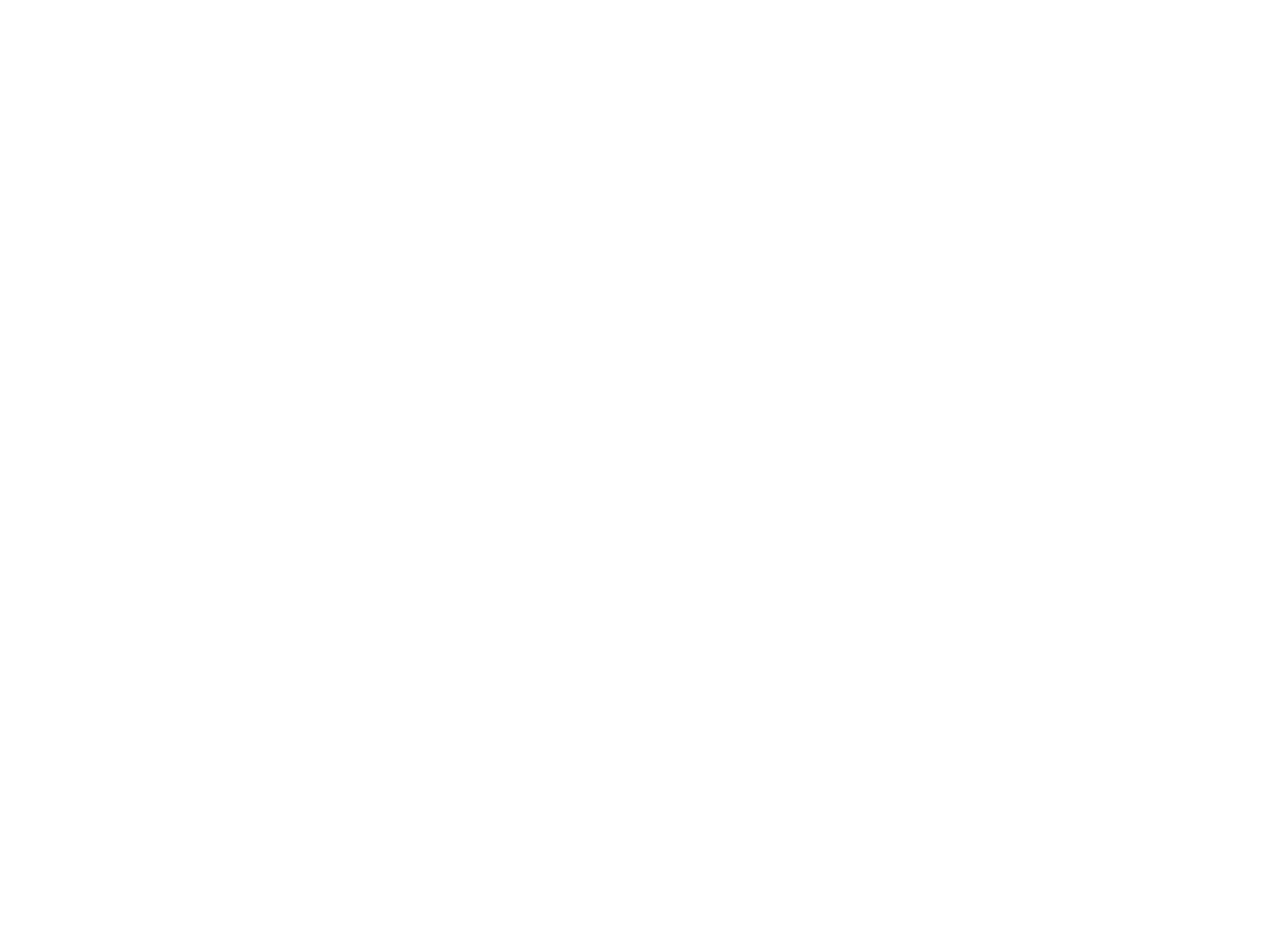
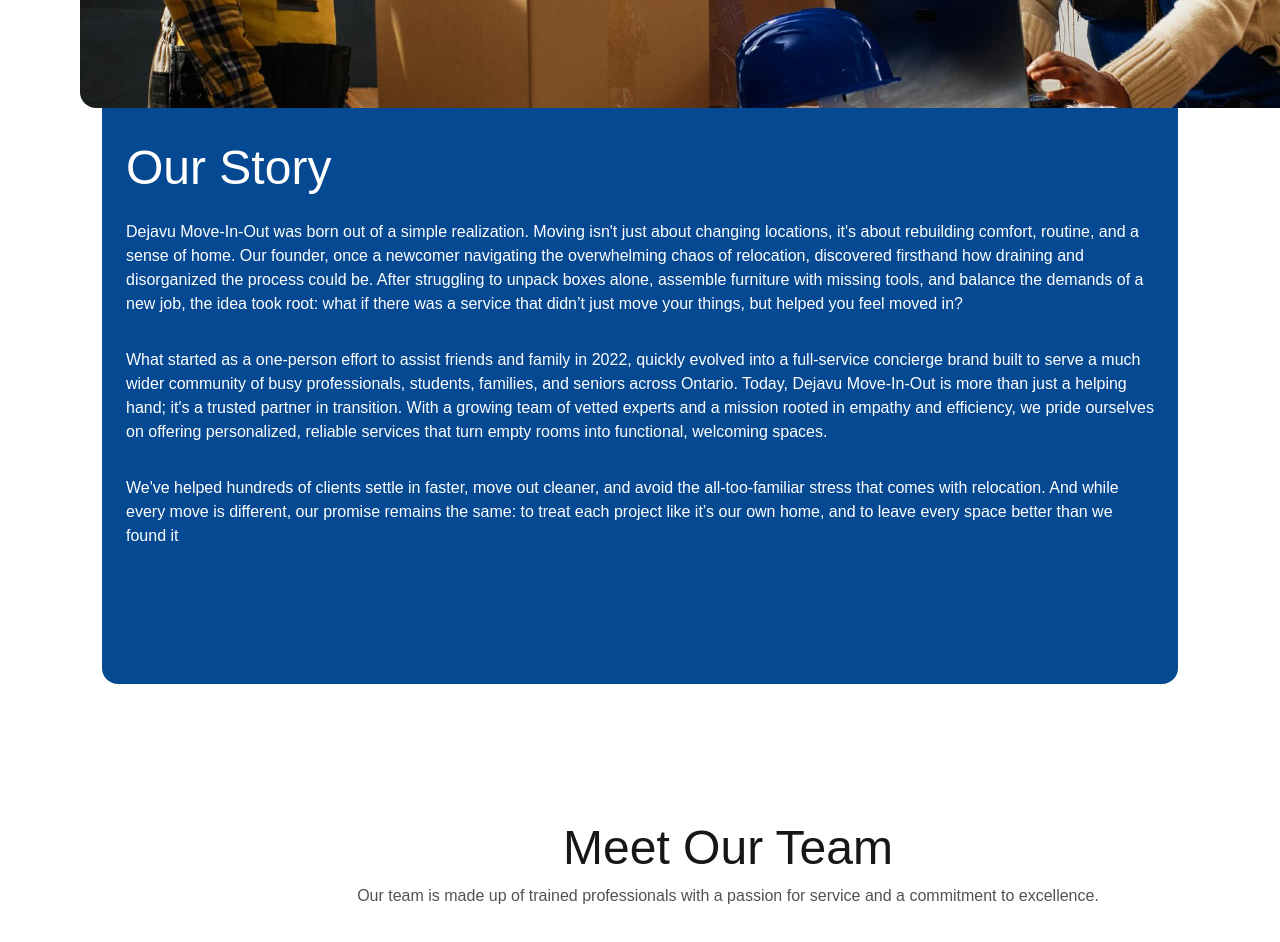
Before and after one commit to S0liddreams/dejavu-website, a Next.js app: page /about in a window 1280 px wide. Shown: the part 2340-3282 px from the top of the page. Before the commit the page ends 1836 px from the top, so only its background shows below. Built offline with nearby package versions, Linux system fonts and the light colour scheme; a web font is replaced by a local one.

Commit message:
update on about page
update on our teams

```diff
--- a/src/app/about/page.jsx
+++ b/src/app/about/page.jsx
@@ -80,6 +80,65 @@
           </div>
         </div>
       </div>
+
+      {/**OUR STORY */}
+      <div className="h-full lg:py-[64px] lg:px-[72px] py-[40px] px-[20px]  ">
+        <div className="h-[420px] lg:h-[556px] xl:w-[1296px] rounded-[16px] lg:p-[20px] bg-ourstory-image mx-auto"></div>
+        <div className="xl:h-[576px] h-[1057px] md:h-full w-[295px] md:w-[595px]  lg:w-[700px] xl:w-[1076px] rounded-bl-[16px] rounded-br-[16px] lg:gap-[8px] pt-[16px] px-[16px]  lg:p-[24px] bg-[#054993] mx-auto">
+          <div className=" flex flex-col gap-[20px] xl:gap-[16px] h-[610px]  xl:w-[1028px] ">
+            <div>
+              <p className="text-[#FFFFFF] text-[24px] lg:text-[48px] font-medium">
+                Our Story
+              </p>
+            </div>
+            <div className="text-[#FFFFFF] space-y-4  xl:space-y-8">
+              <p className="lg:text-[16px] text-[14px] leading-[150%] text-[#FFFFFF] ">
+                Dejavu Move-In-Out was born out of a simple realization. Moving
+                isn't just about changing locations, it's about rebuilding
+                comfort, routine, and a sense of home. Our founder, once a
+                newcomer navigating the overwhelming chaos of relocation,
+                discovered firsthand how draining and disorganized the process
+                could be. After struggling to unpack boxes alone, assemble
+                furniture with missing tools, and balance the demands of a new
+                job, the idea took root: what if there was a service that didn’t
+                just move your things, but helped you feel moved in?
+              </p>
+              <p>
+                What started as a one-person effort to assist friends and family
+                in 2022, quickly evolved into a full-service concierge brand
+                built to serve a much wider community of busy professionals,
+                students, families, and seniors across Ontario. Today, Dejavu
+                Move-In-Out is more than just a helping hand; it's a trusted
+                partner in transition. With a growing team of vetted experts and
+                a mission rooted in empathy and efficiency, we pride ourselves
+                on offering personalized, reliable services that turn empty
+                rooms into functional, welcoming spaces.
+              </p>
+              <p>
+                We've helped hundreds of clients settle in faster, move out
+                cleaner, and avoid the all-too-familiar stress that comes with
+                relocation. And while every move is different, our promise
+                remains the same: to treat each project like it’s our own home,
+                and to leave every space better than we found it
+              </p>
+            </div>
+          </div>
+        </div>
+      </div>
+
+      {/**MEET OUR TEAM */}
+
+      <div className="h-full  lg:py-[64px] lg:px-[72px] py-[40px] px-[20px]m">
+        <div className=" xl:w-[1296px] lg:h-[586px]">
+          <div className="mx-auto w-fit">
+            <p className="text-[#171717] text-center lg:text-[48px] font-medium">Meet Our Team</p>
+            <p className="text-center text-[#525252]">Our team is made up of trained professionals with a passion for service and a commitment to excellence.</p>
+          </div>
+
+        </div>
+
+
+      </div>
     </div>
   );
 };
--- a/src/app/globals.css
+++ b/src/app/globals.css
@@ -4,7 +4,7 @@
 }
 
 .bg-hero-image {
-  background-image: url('/images//hero.jpg'); /* Corrected path */
+  background-image: url('/images/hero.jpg'); /* Corrected path */
   background-size: cover; /* Optional: Adjusts image to cover the entire element */
   background-position: center; /* Optional: Centers the image */
   background-repeat: no-repeat; /* Optional: Prevents image from repeating */
@@ -16,8 +16,14 @@
   background-repeat: no-repeat; /* Optional: Prevents image from repeating */
 }
 .bg-quest-image {
-  background-image: url('/images//questBackground.jpg'); /* Corrected path */
+  background-image: url('/images/questBackground.jpg'); /* Corrected path */
   background-size: cover; /* Optional: Adjusts image to cover the entire element */
   background-position: center; /* Optional: Centers the image */
   background-repeat: no-repeat; /* Optional: Prevents image from repeating */
 }
+.bg-ourstory-image {
+  background-image: url('/images/ourstory.jpg'); /* Corrected path */
+  background-size: cover; /* Optional: Adjusts image to cover the entire element */
+  background-position: center; /* Optional: Centers the image */
+  background-repeat: no-repeat; /* Optional: Prevents image from repeating */
+}
```
Also changed, not shown: public/images/ourstory.jpg (added).
